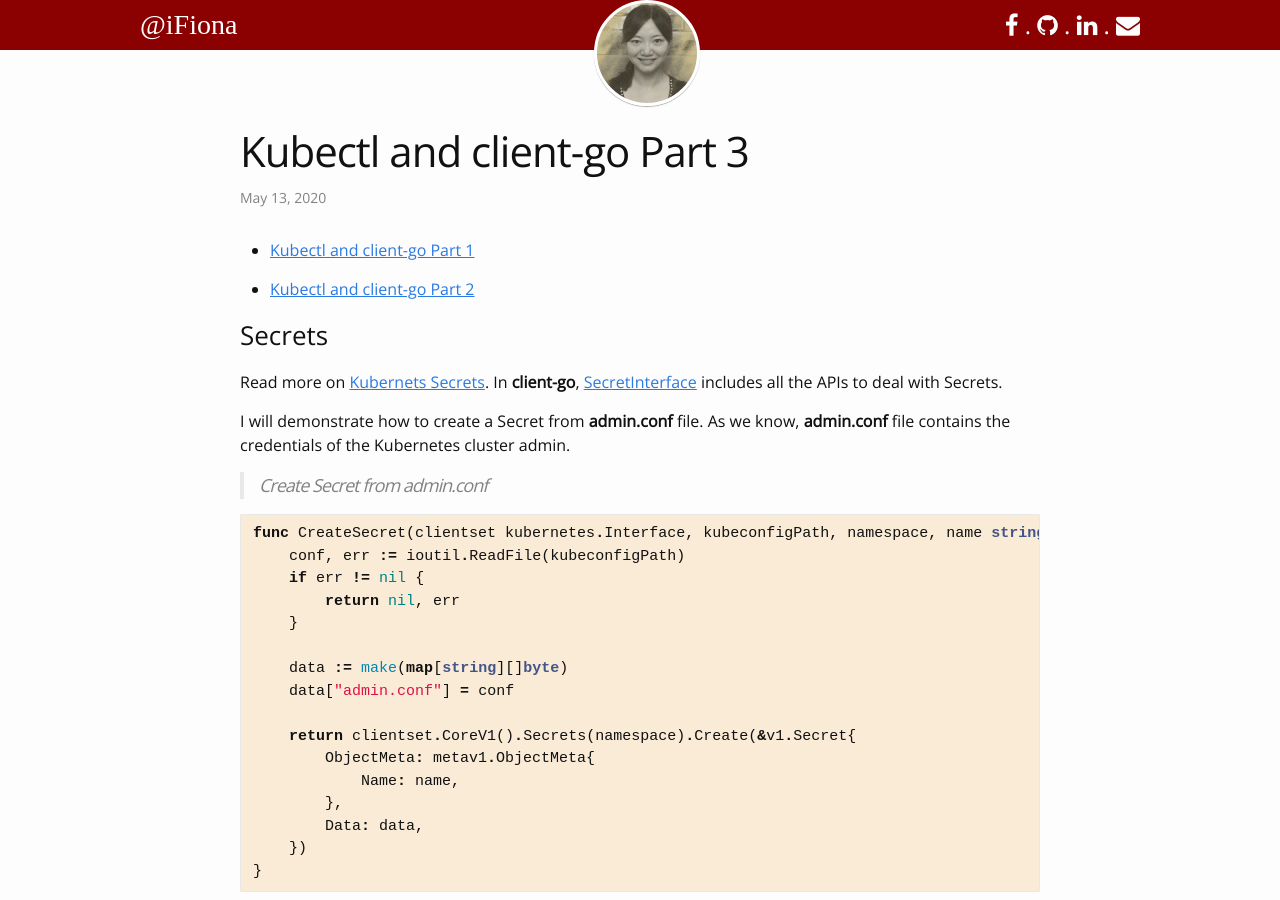
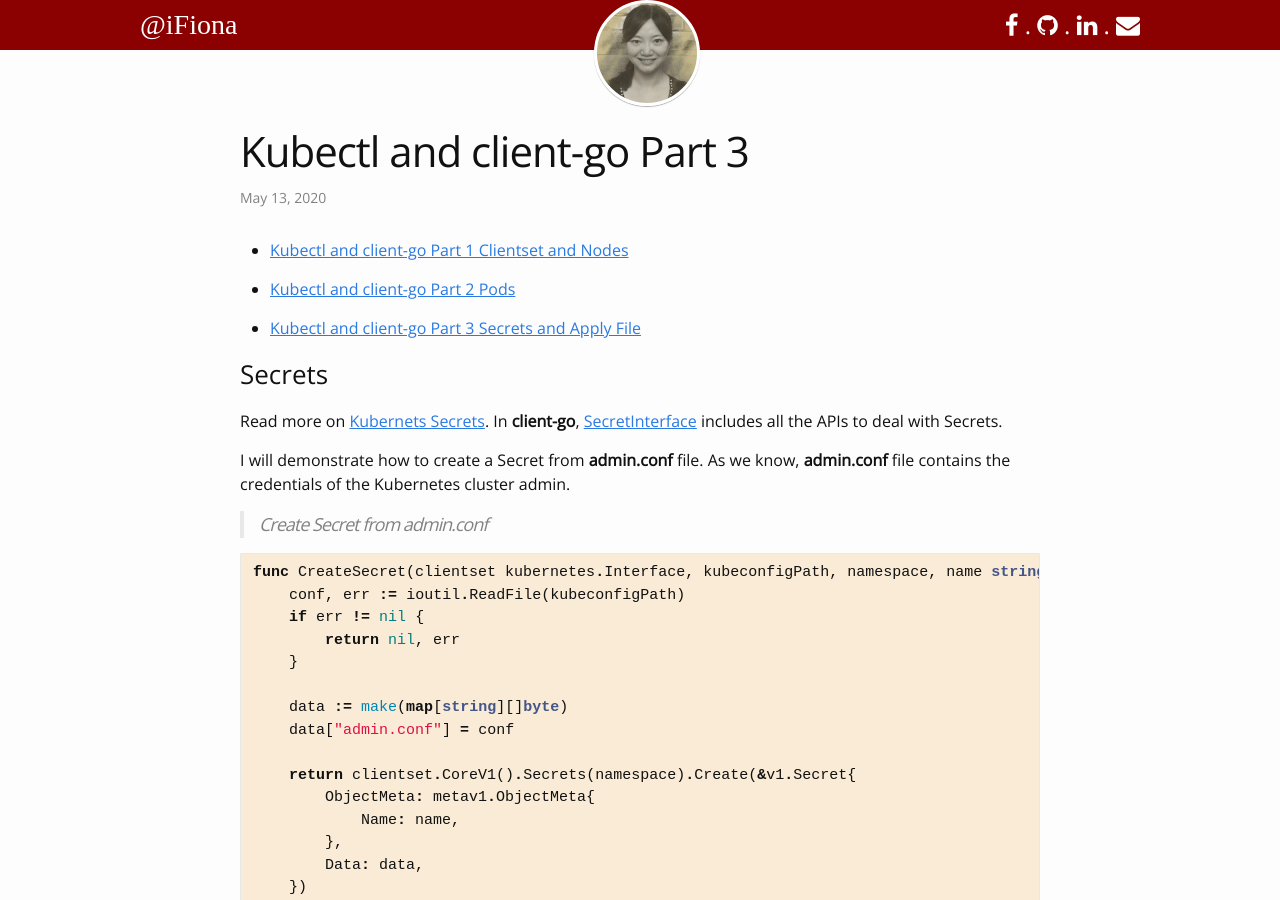
Before and after one commit to yuezhizizhang/yuezhizizhang.github.io, a Jekyll site: the page built from _posts/2020-05-13-kubectl-client-go-part-3.markdown, in a window 1280 px wide and 900 px high. Built offline with Jekyll 4.4.1, drawn with Linux system fonts in a browser that asks for light colours; some web fonts are replaced.

Commit message:
2020-05-20

```diff
--- a/_posts/2020-05-13-kubectl-client-go-part-1.markdown
+++ b/_posts/2020-05-13-kubectl-client-go-part-1.markdown
@@ -3,6 +3,12 @@ layout: post
 title:  "Kubectl and client-go Part 1"
 categories: "kubernetes kubectl client-go"
 ---
+
+- [Kubectl and client-go Part 1 Clientset and Nodes](http://yuezhizizhang.github.io/kubernetes/kubectl/client-go/2020/05/13/kubectl-client-go-part-1.html){:target="_blank"}
+
+- [Kubectl and client-go Part 2 Pods](http://yuezhizizhang.github.io/kubernetes/kubectl/client-go/2020/05/13/kubectl-client-go-part-2.html){:target="_blank"}
+
+- [Kubectl and client-go Part 3 Secrets and Apply File](http://yuezhizizhang.github.io/kubernetes/kubectl/client-go/2020/05/13/kubectl-client-go-part-3.html){:target="_blank"}
 
 For the past two weeks, I've been learning the APIs of [client-go](https://github.com/kubernetes/client-go){:target="_blank"}. **client-go** is the official client library of Kubernetes, which is used internally by Kubernetes as well. The Kubernetes command line tool **kubectl** is built on **client-go**.
 
--- a/_posts/2020-05-13-kubectl-client-go-part-2.markdown
+++ b/_posts/2020-05-13-kubectl-client-go-part-2.markdown
@@ -4,7 +4,11 @@ title:  "Kubectl and client-go Part 2"
 categories: "kubernetes kubectl client-go"
 ---
 
-- [Kubectl and client-go Part 1](http://yuezhizizhang.github.io/kubernetes/kubectl/client-go/2020/05/13/kubectl-client-go-part-1.html){:target="_blank"}
+- [Kubectl and client-go Part 1 Clientset and Nodes](http://yuezhizizhang.github.io/kubernetes/kubectl/client-go/2020/05/13/kubectl-client-go-part-1.html){:target="_blank"}
+
+- [Kubectl and client-go Part 2 Pods](http://yuezhizizhang.github.io/kubernetes/kubectl/client-go/2020/05/13/kubectl-client-go-part-2.html){:target="_blank"}
+
+- [Kubectl and client-go Part 3 Secrets and Apply File](http://yuezhizizhang.github.io/kubernetes/kubectl/client-go/2020/05/13/kubectl-client-go-part-3.html){:target="_blank"}
 
 ### Pods
 
--- a/_posts/2020-05-13-kubectl-client-go-part-3.markdown
+++ b/_posts/2020-05-13-kubectl-client-go-part-3.markdown
@@ -4,9 +4,11 @@ title:  "Kubectl and client-go Part 3"
 categories: "kubernetes kubectl client-go"
 ---
 
-- [Kubectl and client-go Part 1](http://yuezhizizhang.github.io/kubernetes/kubectl/client-go/2020/05/13/kubectl-client-go-part-1.html){:target="_blank"}
+- [Kubectl and client-go Part 1 Clientset and Nodes](http://yuezhizizhang.github.io/kubernetes/kubectl/client-go/2020/05/13/kubectl-client-go-part-1.html){:target="_blank"}
 
-- [Kubectl and client-go Part 2](http://yuezhizizhang.github.io/kubernetes/kubectl/client-go/2020/05/13/kubectl-client-go-part-2.html){:target="_blank"}
+- [Kubectl and client-go Part 2 Pods](http://yuezhizizhang.github.io/kubernetes/kubectl/client-go/2020/05/13/kubectl-client-go-part-2.html){:target="_blank"}
+
+- [Kubectl and client-go Part 3 Secrets and Apply File](http://yuezhizizhang.github.io/kubernetes/kubectl/client-go/2020/05/13/kubectl-client-go-part-3.html){:target="_blank"}
 
 ### Secrets
 
```
